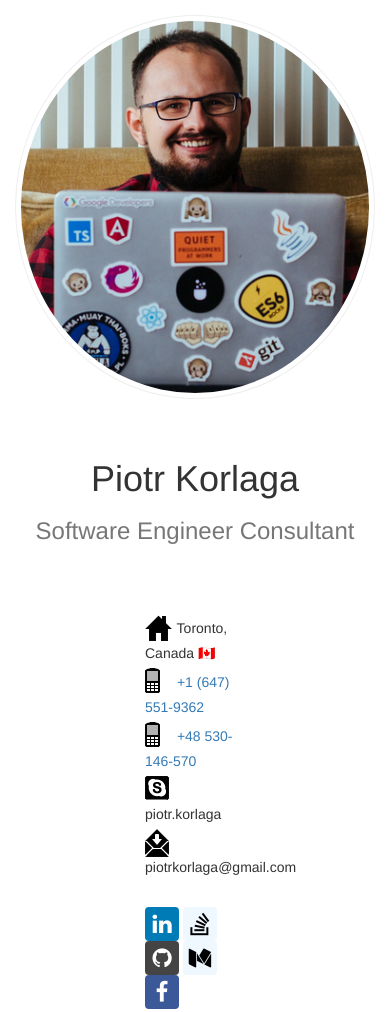
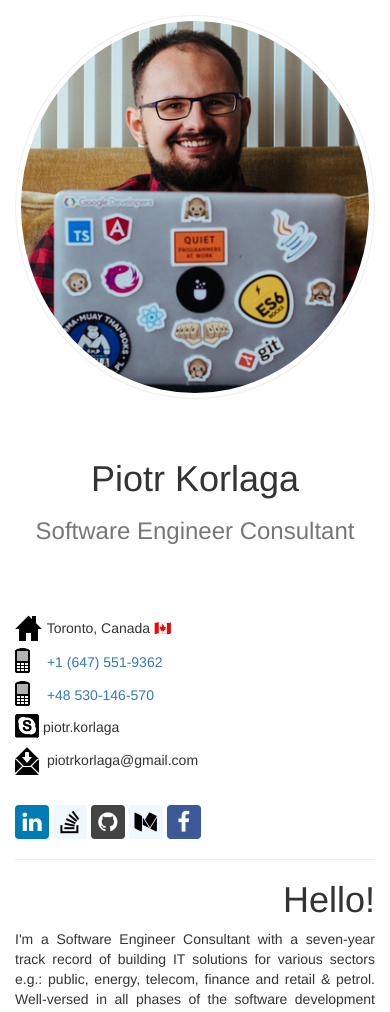
Before and after one commit to piotrkorlaga/piotrkorlaga.github.io, a plain HTML site: page index.html in a window 390 px wide. Shown: the top 1012 px of the page. Drawn offline with nearby package versions, Linux system fonts and the light colour scheme.

Commit message:
fix align

```diff
--- a/index.html
+++ b/index.html
@@ -39,7 +39,7 @@
             <h1 class="text-center my-name">Piotr Korlaga</h1>
             <h3 class="text-center job-title">Software Engineer Consultant</h3>
         </div>
-        <div class="col-xs-offset-4 col-xs-4 col-sm-4 col-md-offset-1 col-md-3 mt50 text-left">
+        <div class="col-xs-12 col-sm-4 col-md-offset-1 col-md-3 mt50 text-left">
             <div class="contact-details">
                 <span class="icon-large icon-home"></span> Toronto, Canada 🇨🇦</div>
             <div class="contact-details">
```
Also changed, not shown: 1 other file.
